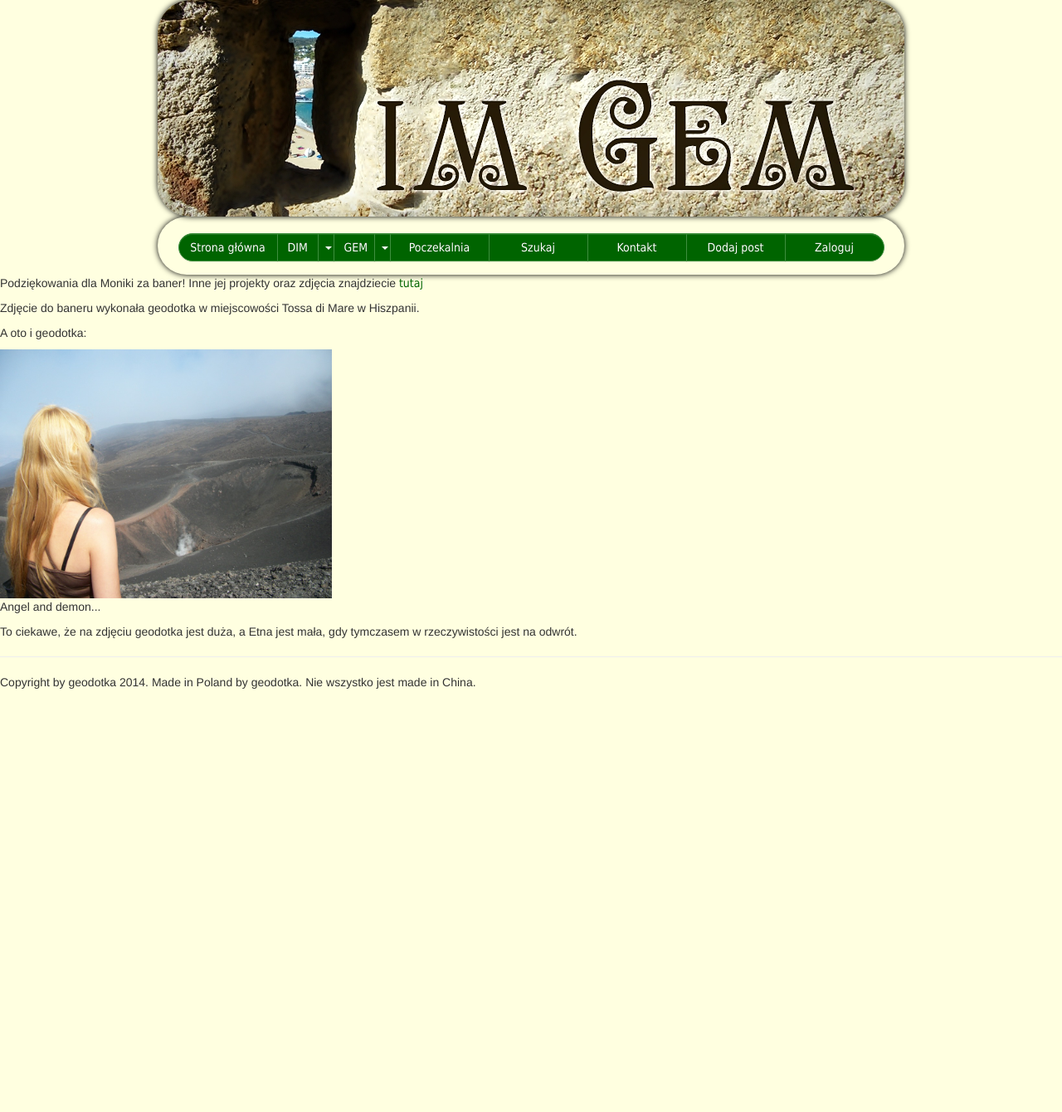
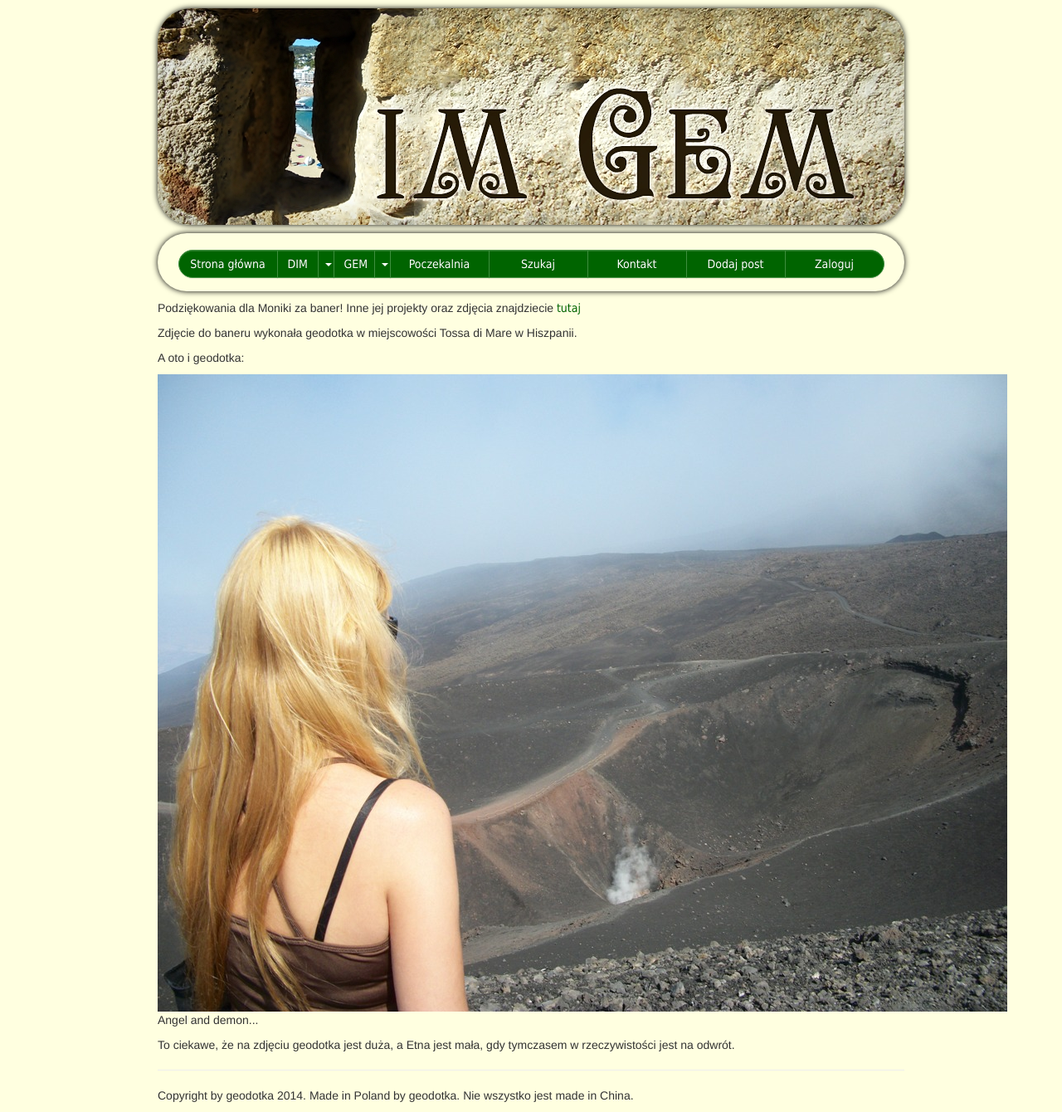
Before and after one commit to geodotka/dimgem, a Django app: page /kontakt/ in a window 1280 px wide. Shown: the whole page at 83% size. Before the commit the page ends 830 px from the top, so only its background shows below. Run offline with Django 3.2, Linux system fonts and the light colour scheme; some libraries are stand-ins or nearby versions.

Commit message:
#3: make nice css style

```diff
--- a/dimgem/static/css/style.css
+++ b/dimgem/static/css/style.css
@@ -6,6 +6,22 @@ a {
     color: darkgreen;
     font-family: Tahoma, Geneva, sans-serif;
 }
+
+.wrapper {
+    max-width: 900px;
+    margin : 0 auto;
+    display : block;
+}
+
+.baner img {
+    max-width: 900px;
+    height: auto;
+    border-radius: 40px;
+    box-shadow: 0 0 7px black;
+    margin-top : 10px;
+    margin-bottom : 10px;
+}
+
 .menu {
     width: 900px;
     height: 70px;
@@ -38,16 +54,42 @@ a {
     margin: 20px 0px;
 }
 
+.content {
+    margin-top : 10px;
+    margin-bottom : 10px;
+}
+
+.footer {
+    position:relative;
+    bottom:0;
+}
+
 .btn-success {
     background: darkgreen;
-}
-
-.content {
-    max-width: 900px;
-    margin : 0 auto;
-    display : block;
 }
 
 .js-load-picture {
     display: inline-block;
 }
+
+.post-picture {
+    width: auto;
+    height: 300px;
+}
+
+.waiting-room .waiting-room-picture {
+    text-align: center;
+}
+
+.waiting-room img {
+    width: auto;
+    height: 200px;
+}
+
+h4 {
+     color: darkgreen;
+}
+
+.outer-link {
+     color: darkgreen;
+}
--- a/dimgem/templates/add_post.html
+++ b/dimgem/templates/add_post.html
@@ -3,7 +3,6 @@
 {% load compress %}
 
 {% block content %}
-	<div class="content">
 	<form enctype="multipart/form-data" method="post" role="form">
 		{% csrf_token %}
 		<div>
@@ -38,9 +37,7 @@
 			</div>
 		</div>
 	</form>
-		<br>
 	{% compress js %}
 		<script type="text/coffeescript" src="{{ STATIC_URL }}js/remove_picture_add_post.coffee"></script>
 	{% endcompress %}
-	</div>
 {% endblock %}
--- a/dimgem/templates/base.html
+++ b/dimgem/templates/base.html
@@ -13,11 +13,12 @@
 
 </head>
 <body overflow="auto">
-	<div id="baner" align="center">
+	<div class="wrapper" id="wrapper">
+		<header>
+			<div class="baner">
 				{% block baner %}
 					{% load static from staticfiles %}
-			<img src="{% static 'dimgem/banerdimgem.jpg' %}"
-				 style="border-radius: 40px; box-shadow: 0 0 7px black;"/>
+					<img src="{% static 'dimgem/banerdimgem.jpg' %}">
 				{% endblock %}
 			</div>
 			<div class="menu">
@@ -60,14 +61,16 @@
 					{% endif %}
 				</div>
 			</div>
-	<div id="content">
+		</header>
+		<div class="content">
 			{% block content %}{% endblock %}
 		</div>
-	<div id="footer">
+		<div class="footer">
 			{% block footer %}
-			<hr style="color: darkgreen">
+				<hr>
 				<p>Copyright by geodotka 2014. Made in Poland by geodotka. Nie wszystko jest made in China.</p>
 			{% endblock %}
 		</div>
+	</div>
 </body>
 </html>
--- a/dimgem/templates/dimgem.html
+++ b/dimgem/templates/dimgem.html
@@ -21,11 +21,14 @@
     {% if posts %}
         <h3>Dzisiejsza dawka nauki:</h3>
         {% for post in posts %}
-            <hr style="color: darkgreen">
+            <hr>
                 Kategoria: {{ post.categories }} <br>
                 {{post.posted_date|date:"d.m.Y"}} {{post.author}}: {{post.title}}
             </h4>
             <p>{{post.text|linebreaks}}</p>
+			{% if post.picture %}
+				<img src="{{ MEDIA_URL }}{{ post.picture.name }}" alt="{{ post.picture.name }}" class="post-picture" />
+			{% endif %}
             {% load static from staticfiles %}
                 <a href="{% url view_name %}?post-id={{ post.id }}&vote=1"><img src="{% static 'dimgem/StarHappy.png' %}" /></a> Podoba mi się
                 <a href="{% url view_name %}?post-id={{ post.id }}&vote=0"><img src="{% static 'dimgem/StarSad.png' %}" /></a> Nie podoba mi się
--- a/dimgem/templates/kontakt.html
+++ b/dimgem/templates/kontakt.html
@@ -1,11 +1,11 @@
 {% extends "base.html" %}
 {% block content %}
 	{% load static from staticfiles %}
-	<p>Podziękowania dla Moniki za baner! Inne jej projekty oraz zdjęcia znajdziecie <a href="http://www.whiteeyedhusky.pl/" style="color: darkgreen;">tutaj</a></p>
+	<p>Podziękowania dla Moniki za baner! Inne jej projekty oraz zdjęcia znajdziecie <a href="http://www.whiteeyedhusky.pl/" target="_blank" class="outer-link">tutaj</a></p>
 	<p>Zdjęcie do baneru wykonała geodotka w miejscowości Tossa di Mare w Hiszpanii.</p>
-	<div>
+	<div class="contact">
 		<p>A oto i geodotka:</p>
-		<img src="{% static 'dimgem/geodotka.JPG' %}" style="width: 400px; height: 300px" alt="Geodotka" /><br>
+		<img src="{% static 'dimgem/geodotka.JPG' %}" />
 		<p>Angel and demon...</p>
 		<p>To ciekawe, że na zdjęciu geodotka jest duża, a Etna jest mała, gdy tymczasem w rzeczywistości jest na odwrót.</p>
 	</div>
--- a/dimgem/templates/search.html
+++ b/dimgem/templates/search.html
@@ -10,8 +10,8 @@
 	</form>
 	{% if posts %}
 		{% for post in posts %}
-			<hr style="color: darkgreen" />
-			<h4 style="color: darkgreen">{{post.posted_date|date:"d.m.Y"}} {{post.author}}: {{post.title}}</h4>
+			<hr>
+			<h4>{{post.posted_date|date:"d.m.Y"}} {{post.author}}: {{post.title}}</h4>
 			<p>{{post.text|linebreaks}}</p>
 		{% endfor %}
 	{% else %}
--- a/dimgem/templates/waiting_room_table.html
+++ b/dimgem/templates/waiting_room_table.html
@@ -3,9 +3,9 @@
 	<td>{{post.author}}</td>
 	<td>{{post.title}}</td>
 	<td>{{post.text|linebreaks}}</td>
-	<td>
+	<td class="waiting-room-picture">
 		{% if post.picture %}
-			<img src="{{ MEDIA_URL }}{{ post.picture.name }}" style="width: auto; height: 200px" alt="{{ post.picture.name }}" />
+			<img src="{{ MEDIA_URL }}{{ post.picture.name }}" alt="{{ post.picture.name }}" />
 		{% else %}
 			-
 		{% endif %}
```
Also changed, not shown: dimgem/templates/posts.html (+5 -5 lines), dimgem/templates/waiting_room.html (+3 -4 lines). Lines whose indentation alone changed are shown as unchanged.
